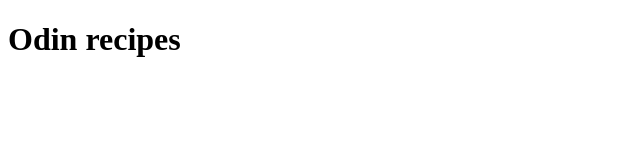
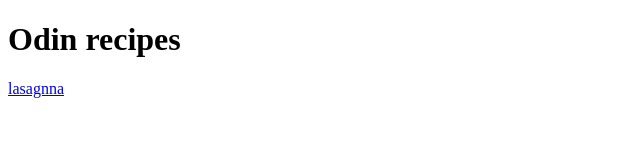
Before and after one commit to NghiaVo99/odin-recipes, a plain HTML site: page index.html in a window 1280 px wide. Shown: the full height of the page, 0-640 px from the left. Drawn offline with Linux system fonts and the light colour scheme.

Commit message:
add links to recipes

```diff
--- a/index.html
+++ b/index.html
@@ -8,5 +8,6 @@
 </head>
 <body>
     <h1> Odin recipes</h1>
+    <a href="recipes/lasagnna.html"> lasagnna</a>
 </body>
 </html>
```
